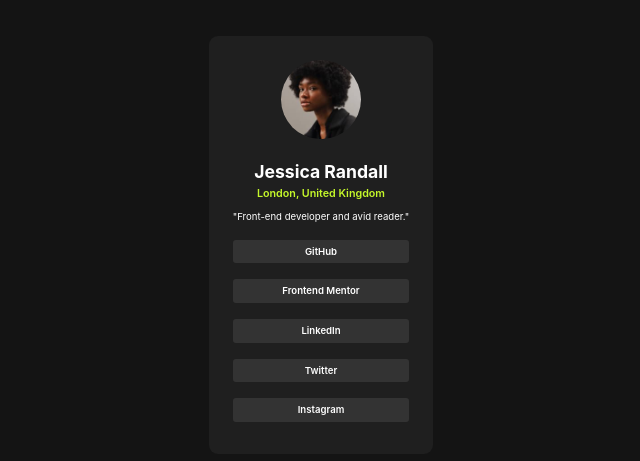
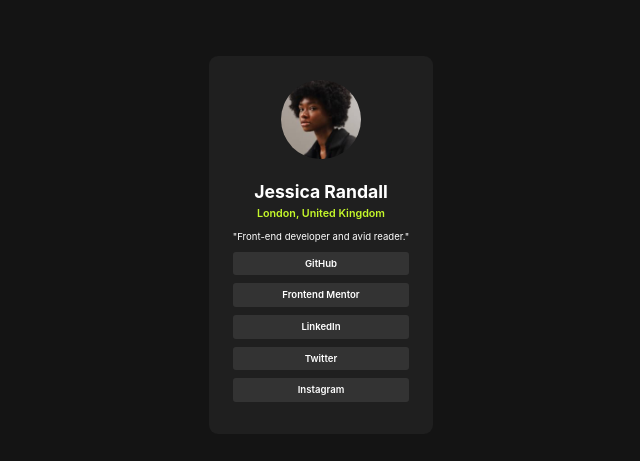
Before and after one commit to henrychris/social-links, a plain HTML site: page index.html in a window 1280 px wide. Shown: the part 155-616 px from the top of the page, without its empty margins (319-959 px from the left). Drawn offline with Linux system fonts and the light colour scheme; files whose address does not match are found by name.

Commit message:
use rem for bottom margin

```diff
--- a/css/main.css
+++ b/css/main.css
@@ -7,8 +7,6 @@
 *::before,
 *::after {
     box-sizing: border-box;
-    -moz-box-sizing: border-box; /*browser specific */
-    -webkit-box-sizing: border-box; /* browser specific */
 }
 
 @import url("https://fonts.googleapis.com/css2?family=Inter:ital,opsz,wght@0,14..32,100..900;1,14..32,100..900&display=swap");
@@ -118,7 +116,7 @@ body {
     background-color: var(--grey-700);
 
     border-radius: 3px;
-    margin: 8px 0;
+    margin-bottom: 0.5rem;
     padding: 4%;
 
     width: 100%;
```
